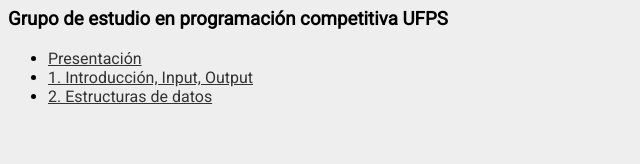
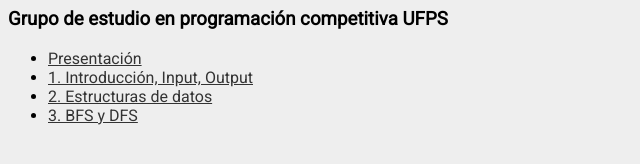
Before and after one commit to ProgramacionCompetitivaUFPS/slides, a plain HTML site: page index.html in a window 1280 px wide. Shown: the whole page, without its empty margins (0-640 px from the left). Drawn offline with Linux system fonts and the light colour scheme.

Commit message:
actualización del index.html

```diff
--- a/index.html
+++ b/index.html
@@ -32,6 +32,9 @@
 			<li>
 				<a href="./2-Estructuras de Datos/index.html">2. Estructuras de datos</a>
 			</li>
+			<li>
+				<a href="./3-BFS y DFS/index.html">3. BFS y DFS</a>
+			</li>
 		</ul>
 	</body>
 </html>
```
